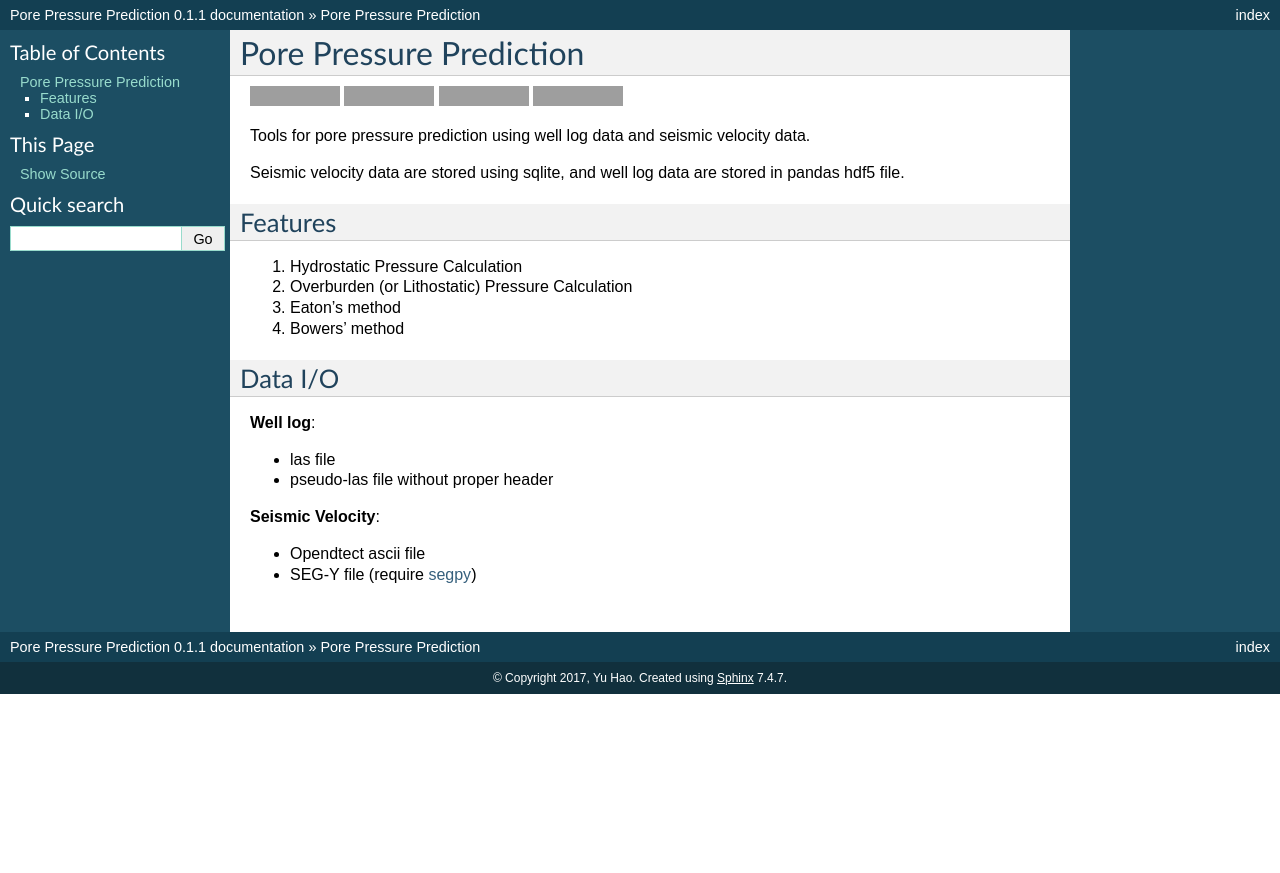
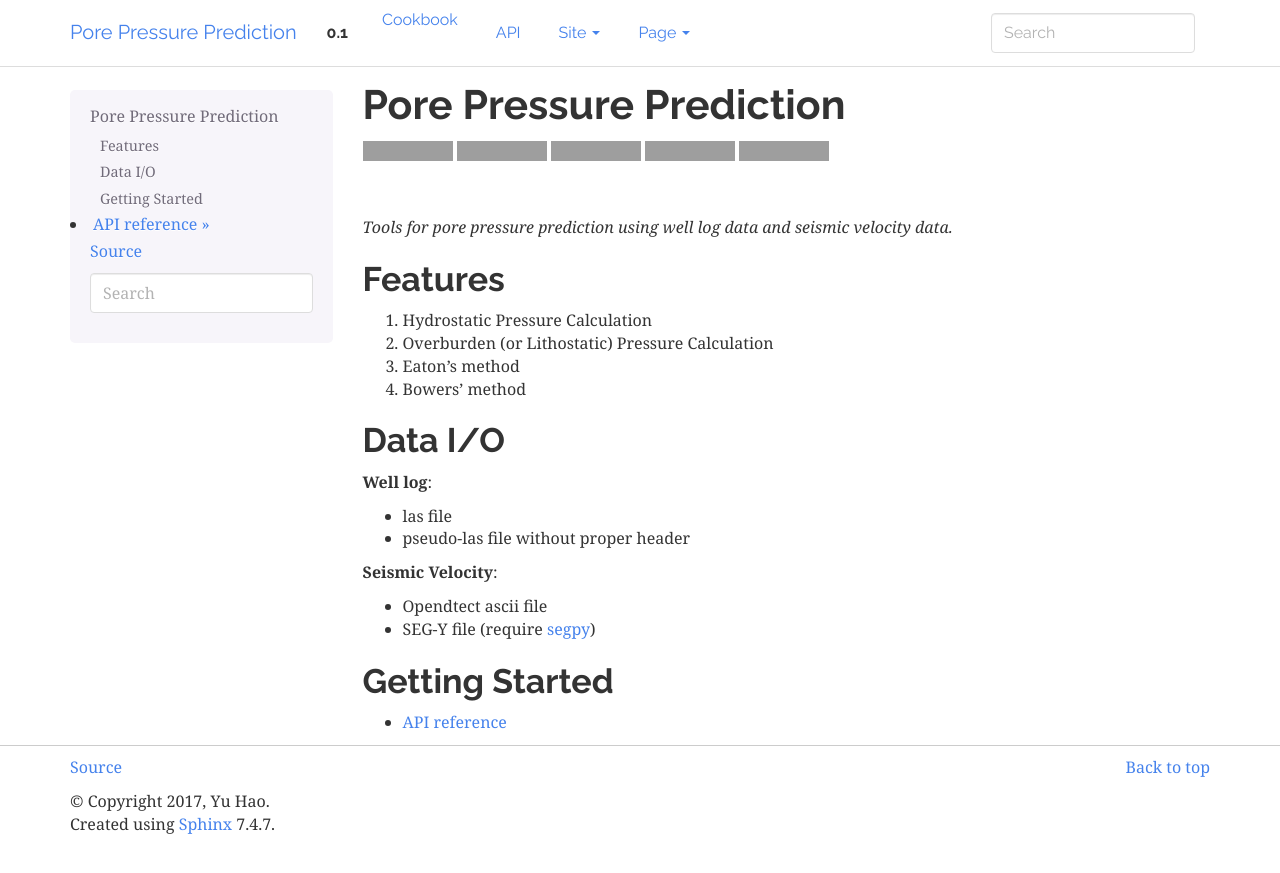
Before and after one commit to whimian/pyGeoPressure, a Sphinx documentation site: the page built from docs/index.rst, in a window 1280 px wide. Shown: the top 873 px of the page. Built offline with Sphinx 7.4.7, drawn with Linux system fonts in a browser that asks for light colours; grey boxes are pictures that could not be loaded.

Commit message:
add new docs

```diff
--- a/docs/conf.py
+++ b/docs/conf.py
@@ -20,8 +20,9 @@
 # import os
 # import sys
 # sys.path.insert(0, os.path.abspath('.'))
-
-
+import os
+import sys
+sys.path.insert(0, os.path.abspath('..'))
 # -- General configuration ------------------------------------------------
 
 # If your documentation needs a minimal Sphinx version, state it here.
@@ -33,26 +34,31 @@
 # ones.
 extensions = ['sphinx.ext.autodoc',
     'sphinx.ext.doctest',
+    # 'sphinx.ext.todo',
     'sphinx.ext.intersphinx',
     'sphinx.ext.coverage',
     'sphinx.ext.mathjax',
     'sphinx.ext.ifconfig',
     'sphinx.ext.viewcode',
-    'sphinx.ext.githubpages']
+    'sphinx.ext.napoleon',
+    'sphinx.ext.autosummary']
 
+# numpydoc_class_members_toctree = False
+
+napoleon_use_param = False
 # Add any paths that contain templates here, relative to this directory.
 templates_path = ['_templates']
 
 # The suffix(es) of source filenames.
 # You can specify multiple suffix as a list of string:
 #
+# from recommonmark.parser import CommonMarkParser
 
-from recommonmark.parser import CommonMarkParser
+# source_parsers = {
+#     '.md': CommonMarkParser,
+# }
 
-source_parsers = {
-    '.md': CommonMarkParser,
-}
-source_suffix = ['.rst', '.md']
+# source_suffix = ['.rst', '.md']
 # source_suffix = '.rst'
 
 # The master toctree document.
@@ -95,7 +101,10 @@ todo_include_todos = False
 
 # The theme to use for HTML and HTML Help pages.  See the documentation for
 # a list of builtin themes.
-html_theme = 'default'
+import sphinx_bootstrap_theme
+html_theme = 'bootstrap'
+html_theme_path = sphinx_bootstrap_theme.get_html_theme_path()
+
 # Custom sidebar templates, must be a dictionary that maps document names
 # to template names.
 #
@@ -103,7 +112,17 @@ html_theme = 'default'
 # further.  For a list of options available for each theme, see the
 # documentation.
 #
-# html_theme_options = {}
+html_theme_options = dict(
+    bootstrap_version = "3",
+    bootswatch_theme = "readable",
+    navbar_sidebarrel = False,
+    source_link_position = "footer",
+    globaltoc_depth = 2,
+    navbar_links = [
+    ("Cookbook", "cookbook/index"),
+    ("API", "api/api")
+    ],
+)
 
 # Add any paths that contain custom static files (such as style sheets) here,
 # relative to this directory. They are copied after the builtin static files,
--- a/docs/index.rst
+++ b/docs/index.rst
@@ -3,8 +3,9 @@
    You can adapt this file completely to your liking, but it should at least
    contain the root `toctree` directive.
 
+========================
 Pore Pressure Prediction
-====================================================
+========================
 
 .. image:: https://badge.fury.io/gh/whimian%2FPorePressurePrediction.svg
     :target: https://badge.fury.io/gh/whimian%2FPorePressurePrediction
@@ -18,19 +19,23 @@ Pore Pressure Prediction
 .. image:: https://readthedocs.org/projects/porepressureprediction/badge/?version=latest
     :target: http://porepressureprediction.readthedocs.io/en/latest/?badge=latest
     :alt: ReadtheDocs
+.. image:: https://codecov.io/gh/whimian/PorePressurePrediction/branch/master/graph/badge.svg
+    :target: https://codecov.io/gh/whimian/PorePressurePrediction
+    :alt: Codecov
 
 .. toctree::
+    :maxdepth: 1
+    :caption: Getting Started:
     :hidden:
-    :maxdepth: 2
-    :caption: Contents:
-    abc
 
-Tools for pore pressure prediction using well log data and seismic velocity data.
+    api/api
 
-Seismic velocity data are stored using sqlite, and well log data are stored in pandas hdf5 file.
+|
+*Tools for pore pressure prediction using well log data and seismic velocity data.*
+
 
 Features
---------
+========
 
 1. Hydrostatic Pressure Calculation
 2. Overburden (or Lithostatic) Pressure Calculation
@@ -38,7 +43,7 @@ Features
 4. Bowers' method
 
 Data I/O
---------
+========
 
 **Well log**:
 
@@ -51,3 +56,8 @@ Data I/O
 - Opendtect ascii file
 
 - SEG-Y file (require `segpy <https://github.com/sixty-north/segpy>`_)
+
+Getting Started
+===============
+
+* :doc:`api/api`
--- a/requirements.txt
+++ b/requirements.txt
@@ -3,3 +3,4 @@ scipy
 pandas
 scikit-learn
 matplotlib
+sphinx_bootstrap_theme
```
Also changed, not shown: docs/api/api.rst (added, +22 -0 lines), docs/api/modules.rst (added, +7 -0 lines), docs/api/porepressureprediction.basic.rst (added, +118 -0 lines), docs/api/porepressureprediction.pressure.rst (added, +38 -0 lines), docs/api/porepressureprediction.rst (added, +19 -0 lines), docs/api/porepressureprediction.velocity.rst (added, +46 -0 lines).
